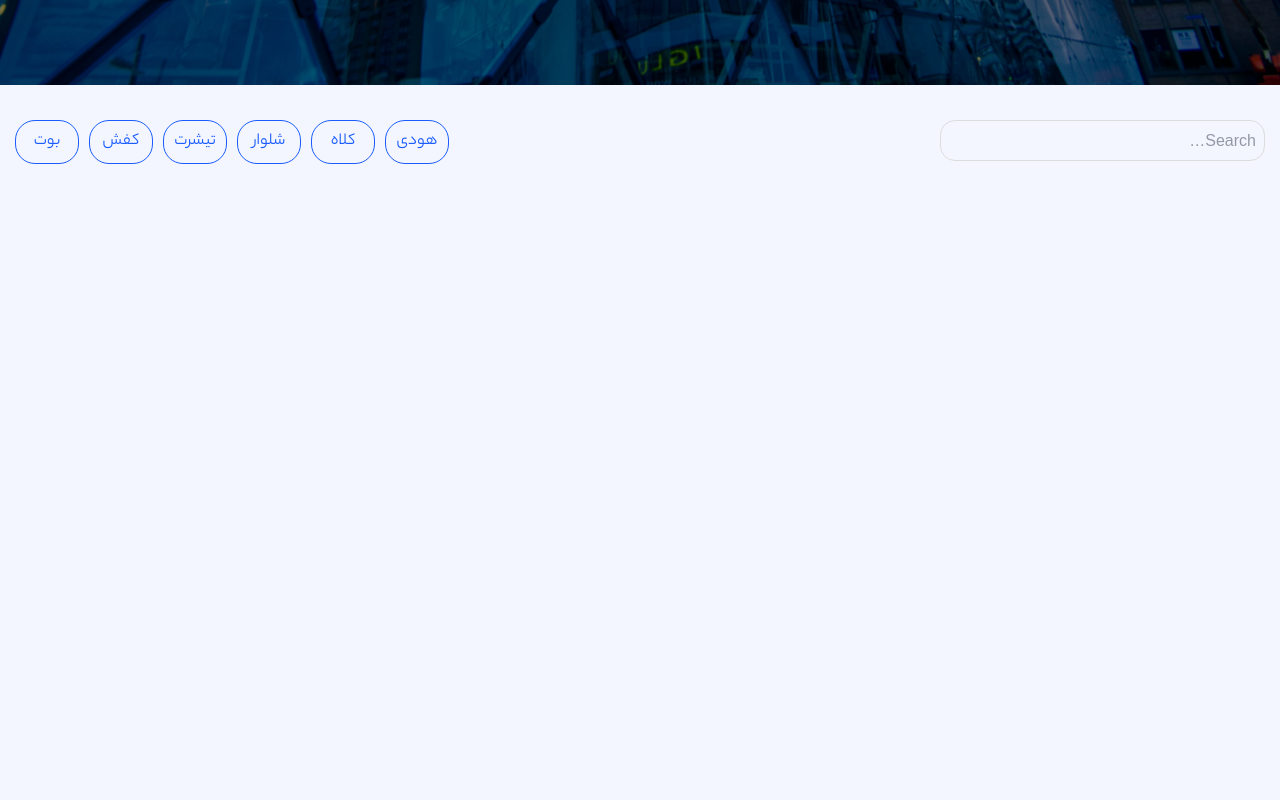
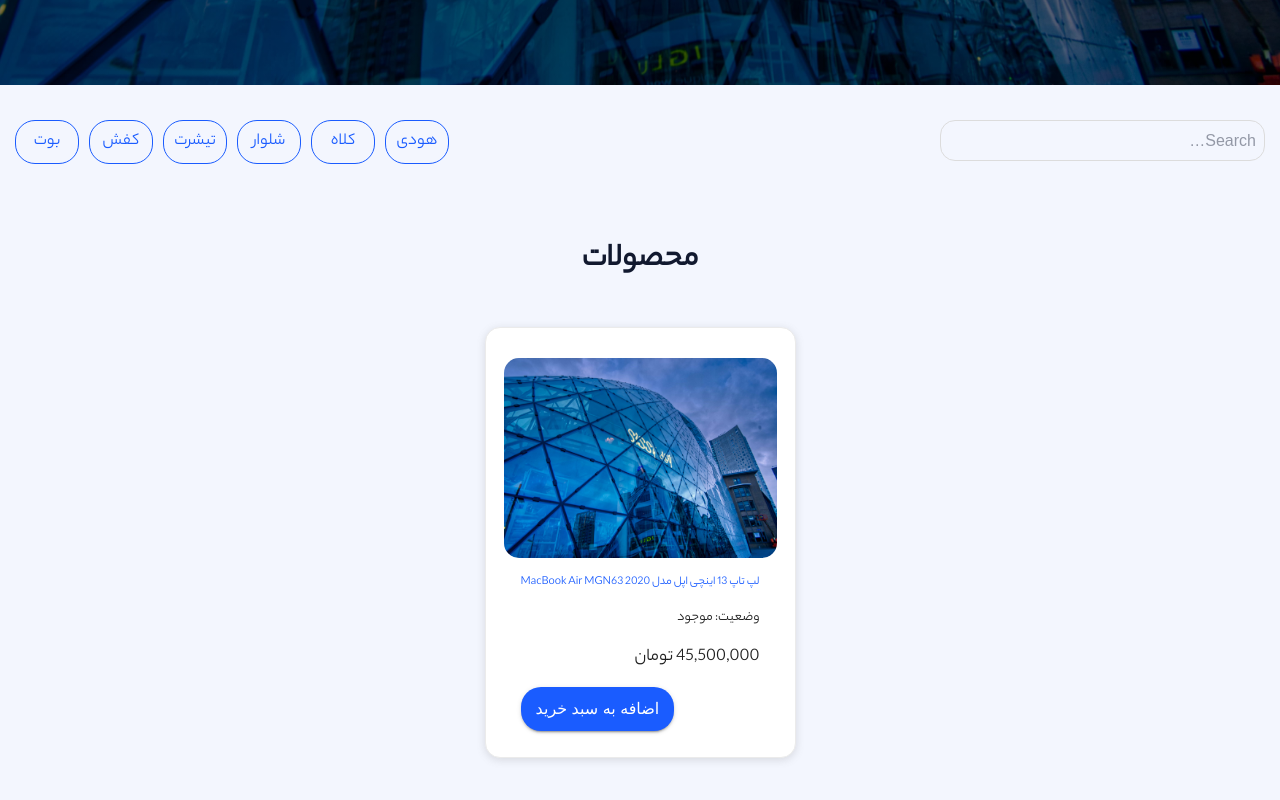
Before and after one commit to sinazarrin/store-land, a React (Create React App) app: page / in a window 1280 px wide. Shown: the part 715-1515 px from the top of the page. Before the commit the page ends 899 px from the top, so only its background shows below. Built offline with nearby package versions, Linux system fonts and the light colour scheme.

Commit message:
add product card section in product page

```diff
--- /dev/null
+++ b/src/Pages/ProductPage/ProdactCard/index.tsx
@@ -0,0 +1,45 @@
+import React from 'react'
+import { Card } from '../../../Components/MaterialComponents/Card/styled'
+import * as Styled from './styled'
+import { Grid, Typography } from '@mui/material'
+import { Link } from 'react-router-dom'
+import Button from '../../../Components/MaterialComponents/Button'
+
+const ProductCard = () => {
+    return (
+        <Styled.CardContainer>
+            <Grid spacing={2}>
+                <h1>محصولات</h1>
+                <Grid>
+                    <Styled.ProductCard >
+                        <a>
+                            <img src="assets/images/joran-quinten-vtiYZsVmC2A-unsplash.jpg" className='mage-card' alt="" />
+                        </a>
+                        <Styled.CartContent>
+                            <Grid>
+                                <a>
+                                    لپ تاپ 13 اینچی اپل مدل MacBook Air MGN63 2020
+                                </a>
+                            </Grid>
+                            <Grid>
+                                <p>
+                                    وضعیت: موجود
+                                </p>
+                            </Grid>
+                            <Grid>
+                                <span>
+                                    45,500,000 تومان
+                                </span>
+                            </Grid>
+                            <Grid justifyContent='end'>
+                                <Button variant="contained">اضافه به سبد خرید</Button>
+                            </Grid>
+                        </Styled.CartContent>
+                    </Styled.ProductCard>
+                </Grid>
+            </Grid>
+        </Styled.CardContainer>
+    )
+}
+
+export default ProductCard
--- /dev/null
+++ b/src/Pages/ProductPage/ProdactCard/styled.tsx
@@ -0,0 +1,71 @@
+import { Grid, styled } from "@mui/material";
+import Card from "../../../Components/MaterialComponents/Card";
+
+export const CardContainer = styled(Grid)({
+    display: 'flex',
+    justifyContent: "center",
+    height: "100vh",
+    marginTop: "5em",
+    maxWidth: "1250px",
+    margin: " 30px auto",
+    "&>div": {
+        display: "flex",
+        flexDirection: "column",
+        alignItems: 'center',
+        width: "100%"
+    },
+    "&>div>div": {
+        display: "flex",
+        justifyContent: "center",
+        flexWrap: "wrap",
+        margin: "0 auto",
+    }
+})
+
+export const ProductCard = styled(Card)({
+    display: "flex",
+    flexDirection: "column",
+    alignItems: "center",
+    backgroundColor: "#fff",
+    width: 311,
+    height: 431,
+    border: "1px solid #ebebeb",
+    padding: "30px 18px 22px",
+    margin: "20px 40px",
+    "&>a": {
+        height: 200,
+        display: "flex",
+        justifyContent: "center",
+    },
+    "&>a>img": {
+        maxWidth: "100%",
+        maxHeight: "100%",
+        borderRadius: 15
+    }
+})
+
+export const CartContent = styled("div")({
+    display: 'flex',
+    flexDirection: 'column',
+    "&>div":{
+        marginTop: 15,
+        display: 'flex',
+    },
+    "&>div>a":{
+        fontSize: 12,
+        textAlign: 'center',
+        cursor: 'pointer'
+    },
+    "&>div>p":{
+        fontSize: 14,
+        fontWeight: '500',
+    },
+    "&>div>span":{
+        fontWeight: "500",
+        fontSize: 18
+    },
+    "&>div>button":{
+        fontSize: 16,
+        padding: "8px 15px"
+    },
+})
--- a/src/Pages/ProductPage/index.tsx
+++ b/src/Pages/ProductPage/index.tsx
@@ -3,12 +3,14 @@ import Banner from './Banner'
 import { Grid } from '@mui/material'
 import Card from '../../Components/MaterialComponents/Card'
 import Filters from './Filters'
+import ProductCard from './ProdactCard'
 
 const ProductPage = () => {
   return (
     <>
       <Banner/>
       <Filters/>
+      <ProductCard/>
     </>
   )
 }
```
